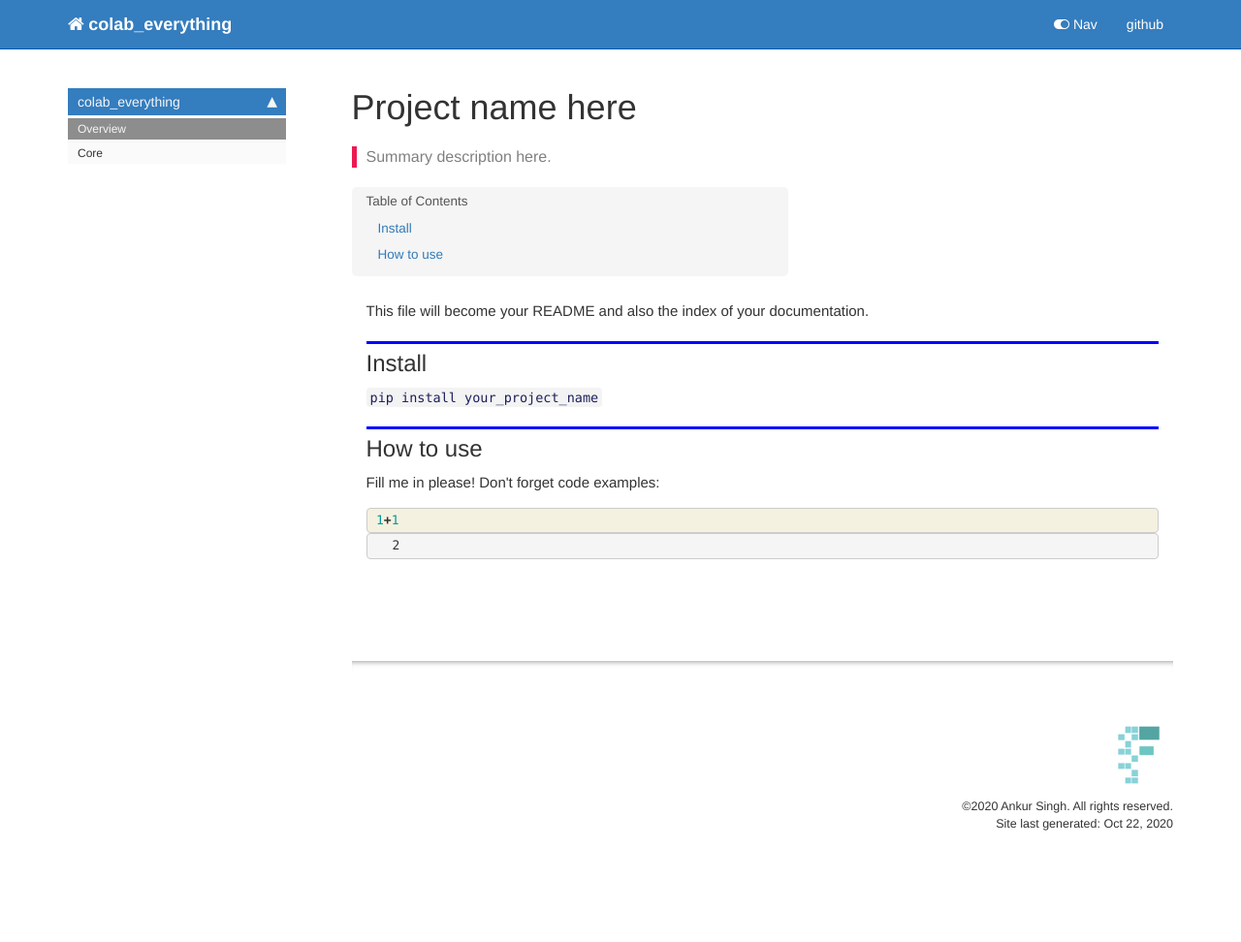
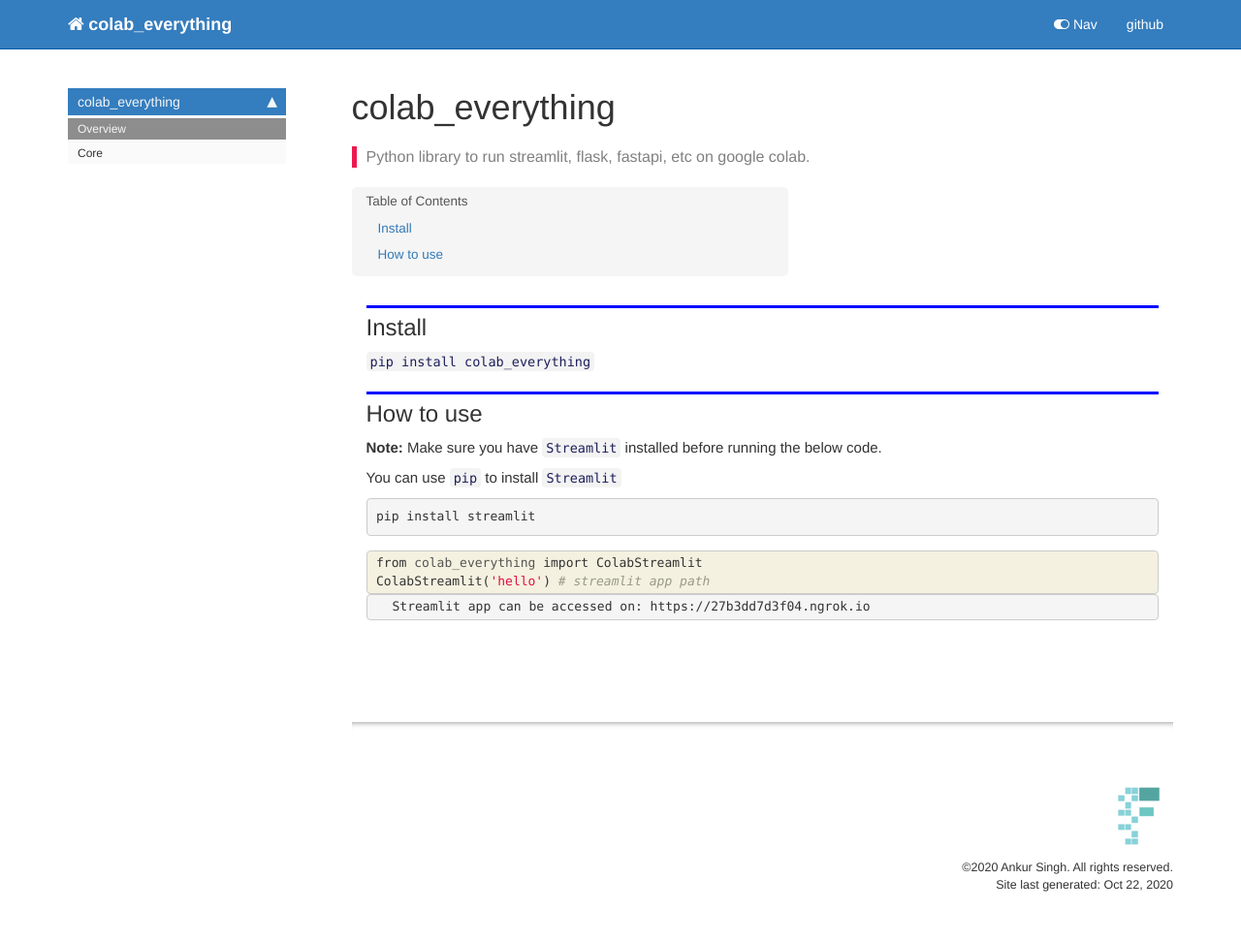
Before and after one commit to Ankur-singh/colab_everything, a Jekyll site: the page built from docs/index.html, in a window 1280 px wide. Shown: the whole page at 97% size. Built offline with Jekyll 4.4.1, drawn with Linux system fonts in a browser that asks for light colours; nearby versions of some CDN libraries; comment, search, counter and statistics services are not loaded; before the commit the page ends 909 px from its top, so only the background shows below that.

Commit message:
fixed index page

```diff
--- a/colab_everything/__init__.py
+++ b/colab_everything/__init__.py
@@ -1 +1,2 @@
-__version__ = "0.0.1"
+__version__ = "0.0.4"
+from .core import ColabStreamlit
--- a/docs/index.html
+++ b/docs/index.html
@@ -1,13 +1,13 @@
 ---
 
-title: Project name here
+title: colab_everything
 
 
 keywords: fastai
 sidebar: home_sidebar
 
-summary: "Summary description here."
-description: "Summary description here."
+summary: "Python library to run streamlit, flask, fastapi, etc on google colab."
+description: "Python library to run streamlit, flask, fastapi, etc on google colab."
 nb_path: "index.ipynb"
 ---
 <!--
@@ -31,33 +31,23 @@
 
 <div class="cell border-box-sizing text_cell rendered"><div class="inner_cell">
 <div class="text_cell_render border-box-sizing rendered_html">
-<p>This file will become your README and also the index of your documentation.</p>
+<h2 id="Install">Install<a class="anchor-link" href="#Install"> </a></h2>
+</div>
+</div>
+</div>
+<div class="cell border-box-sizing text_cell rendered"><div class="inner_cell">
+<div class="text_cell_render border-box-sizing rendered_html">
+<p><code>pip install colab_everything</code></p>
 
 </div>
 </div>
 </div>
 <div class="cell border-box-sizing text_cell rendered"><div class="inner_cell">
 <div class="text_cell_render border-box-sizing rendered_html">
-<h2 id="Install">Install<a class="anchor-link" href="#Install"> </a></h2>
-</div>
-</div>
-</div>
-<div class="cell border-box-sizing text_cell rendered"><div class="inner_cell">
-<div class="text_cell_render border-box-sizing rendered_html">
-<p><code>pip install your_project_name</code></p>
+<h2 id="How-to-use">How to use<a class="anchor-link" href="#How-to-use"> </a></h2><p><strong>Note:</strong> Make sure you have <code>Streamlit</code> installed before running the below code.</p>
+<p>You can use <code>pip</code> to install <code>Streamlit</code></p>
 
-</div>
-</div>
-</div>
-<div class="cell border-box-sizing text_cell rendered"><div class="inner_cell">
-<div class="text_cell_render border-box-sizing rendered_html">
-<h2 id="How-to-use">How to use<a class="anchor-link" href="#How-to-use"> </a></h2>
-</div>
-</div>
-</div>
-<div class="cell border-box-sizing text_cell rendered"><div class="inner_cell">
-<div class="text_cell_render border-box-sizing rendered_html">
-<p>Fill me in please! Don't forget code examples:</p>
+<pre><code>pip install streamlit</code></pre>
 
 </div>
 </div>
@@ -69,7 +59,8 @@
 
 <div class="inner_cell">
     <div class="input_area">
-<div class=" highlight hl-ipython3"><pre><span></span><span class="mi">1</span><span class="o">+</span><span class="mi">1</span>
+<div class=" highlight hl-ipython3"><pre><span></span><span class="kn">from</span> <span class="nn">colab_everything</span> <span class="kn">import</span> <span class="n">ColabStreamlit</span>
+<span class="n">ColabStreamlit</span><span class="p">(</span><span class="s1">&#39;hello&#39;</span><span class="p">)</span> <span class="c1"># streamlit app path</span>
 </pre></div>
 
     </div>
@@ -81,12 +72,10 @@
 
 <div class="output_area">
 
-
-
-<div class="output_text output_subarea output_execute_result">
-<pre>2</pre>
+<div class="output_subarea output_stream output_stdout output_text">
+<pre>Streamlit app can be accessed on: https://27b3dd7d3f04.ngrok.io
+</pre>
 </div>
-
 </div>
 
 </div>
```
Also changed, not shown: README.md, 2 other files.
